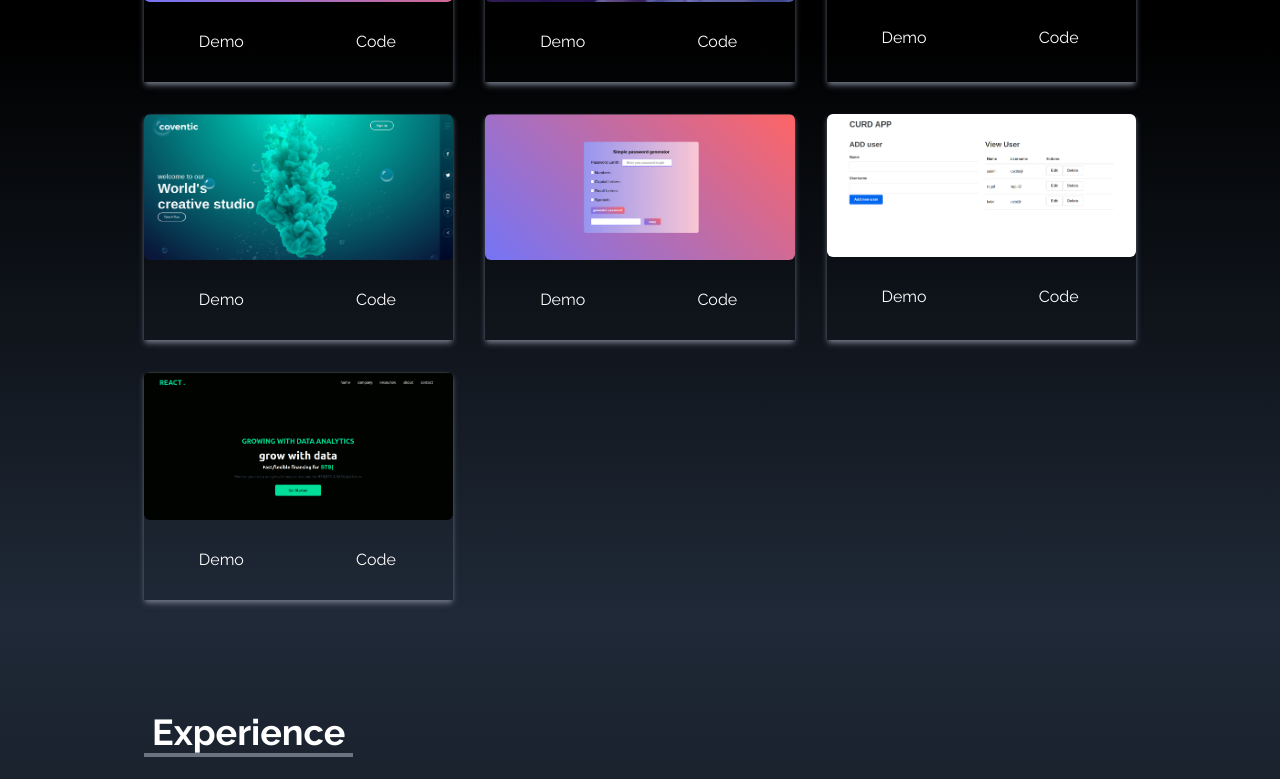
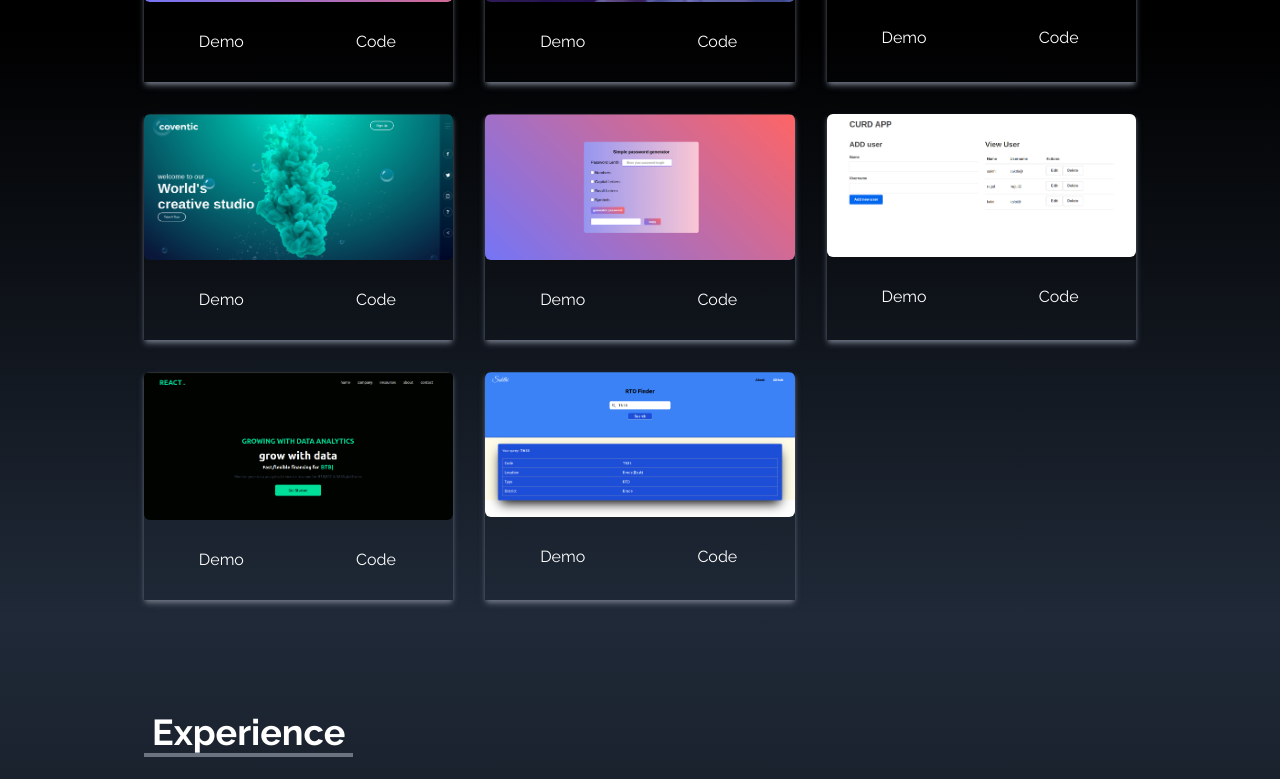
Before and after one commit to sakthi471/personal-website-react, a React (Create React App) app: page / in a window 1280 px wide. Shown: the part 1972-2751 px from the top of the page. Built offline with nearby package versions, Linux system fonts and the light colour scheme.

Commit message:
add demo links

```diff
--- a/src/components/Contact.jsx
+++ b/src/components/Contact.jsx
@@ -5,7 +5,7 @@ const Contact = () => {
     <div name='contact' className="w-full h-full py-9 text-white bg-gradient-to-b from-black  to-gray-800">
       <div className="flex flex-col justify-center p-4 max-w-screen-lg mx-auto h-full">
         <div>
-          <p className="inline text-2xl px-2 border-b-4 border-gray-500 font-bold md:text-4xl">Contact</p>
+          <p className="inline text-2xl px-2 border-b-4 border-gray-500 font-bold hover:border-white duration-300 md:text-4xl">Contact</p>
           <p className="py-5">Submit the form below to get in touch with me </p>
         </div>
         <div className="flex justify-center items-center py-7">
--- a/src/components/Experience.jsx
+++ b/src/components/Experience.jsx
@@ -90,7 +90,7 @@ const Experience = () => {
     >
       <div className="max-w-screen-lg mx-auto p-4 flex flex-col justify-center w-full h-full text-white   ">
         <div className="mt-20 over " >
-          <p className="text-2xl  font-bold px-2 border-b-4 border-gray-500 inline md:text-4xl">
+          <p className="text-2xl  font-bold px-2 border-b-4 border-gray-500 inline hover:border-white duration-300 md:text-4xl">
             Experience
           </p>
           <p className="py-6">These are the technologies I've worked with</p>
--- a/src/components/Portfolio.jsx
+++ b/src/components/Portfolio.jsx
@@ -9,6 +9,9 @@ import animation from "../assets/portfolio/animation.png";
 import passwordGenerator from '../assets/portfolio/passwordGenerator.png'
 import user from '../assets/portfolio/user.png'
 import modernui from '../assets/portfolio/modernui.png'
+import rtoFinder from '../assets/portfolio/rtofinder.png'
+
+
 
 
 
@@ -18,42 +21,69 @@ const Portfolio = () => {
     {
       id: 1,
       src: Ffest,
+      demo_link:'https://sakthi471.github.io/',
+      code_link:'https://github.com/sakthi471/sakthi471.github.io',
     },
     {
       id: 2,
       src: personalWebsite,
+      demo_link:'',
+      code_link:'https://github.com/sakthi471/personal-website',
     },
     {
       id: 3,
       src: Todolist,
+      demo_link:'',
+      code_link:'https://github.com/sakthi471/Todolist-FullStack',
     },
     {
       id: 4,
       src: draggame1,
+      demo_link:'',
+      code_link:'https://github.com/sakthi471/Drag-and-Drop-game',
     },
     {
       id: 5,
       src: transition,
+      demo_link:'',
+      code_link:'',
     },
     {
       id: 6,
       src: landingpage,
+      demo_link:'',
+      code_link:'',
     },
     {
       id: 7,
       src: animation,
+      demo_link:'',
+      code_link:'https://github.com/sakthi471/bubble-animation',
     },
     {
       id: 8,
       src: passwordGenerator,
+      demo_link:'',
+      code_link:'',
     },
     {
       id: 9,
       src: user,
+      demo_link:'',
+      code_link:'https://github.com/sakthi471/CURD-App',
     },
     {
       id:10,
       src:modernui,
+      demo_link:'https://quiet-melba-f6ca07.netlify.app/',
+      code_link:'https://github.com/sakthi471/modern--react-tailwind',
+    }
+    ,
+    {
+      id:11,
+      src:rtoFinder,
+      demo_link:'https://sakthi471.github.io/RTO-Number-Finder/',
+      code_link:'https://github.com/sakthi471/RTO-Number-Finder',
     }
 
 
@@ -66,14 +96,14 @@ const Portfolio = () => {
     >
       <div className="max-w-screen-lg  p-4 mx-auto flex flex-col justify-center  w-full h-full ">
         <div className="pb-8">
-          <p className="inline text-2xl px-2 border-b-4 border-gray-500 font-bold md:text-4xl">
+          <p className="inline text-2xl px-2 border-b-4 border-gray-500 font-bold hover:border-white duration-300 md:text-4xl">
             Portfolio
           </p>
           <p className="py-5">Check out some of my works right here </p>
         </div>
 
         <div className="px-4 grid  gap-8  sm:grid-cols-2 md:grid-cols-3 sm:px-0  ">
-          {portfolio.map(({ id, src }) => (
+          {portfolio.map(({ id, src,demo_link,code_link }) => (
             <div key={id} className=" shadow-md shadow-gray-500 rounded-ld ">
               <img
                 src={src}
@@ -82,10 +112,10 @@ const Portfolio = () => {
               />
               <div className="flex items-center justify-center ">
                 <button className="w-1/2 px-6 m-4 py-3 duration-200 hover:scale-105">
-                  Demo
+                  <a href={demo_link} target="blank" >Demo</a>
                 </button>
                 <button className="w-1/2 px-6 m-4 py-3 duration-200 hover:scale-105">
-                  Code
+                   <a href={code_link} target="blank">Code</a>
                 </button>
               </div>
             </div>
```
Also changed, not shown: src/assets/portfolio/rtofinder.png (added).
